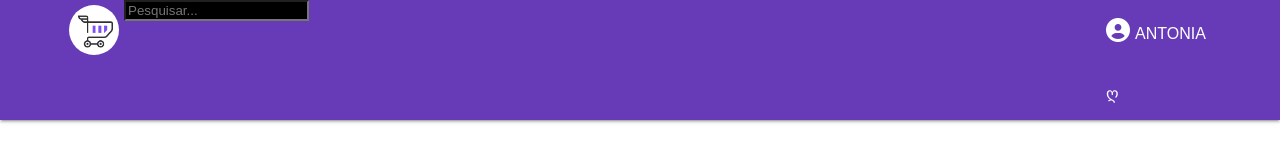
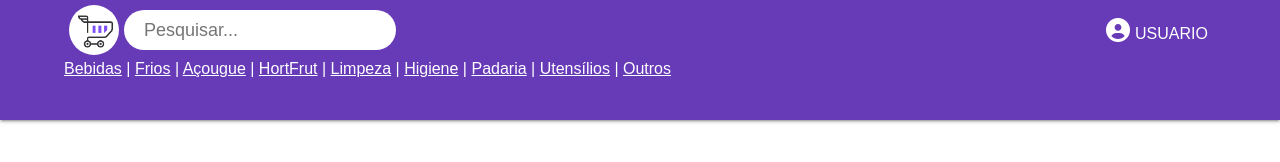
Before and after one commit to 4n70n14/market, a plain HTML site: page index.html in a window 1280 px wide. Drawn offline with Linux system fonts and the light colour scheme.

Commit message:
Add barra de busca

```diff
--- a/css/market.css
+++ b/css/market.css
@@ -9,6 +9,7 @@ body{
     height: 100%;
     margin: 0;
     overflow: hidden;
+    font-family: sans-serif;
 }
 
 body{
@@ -76,5 +77,33 @@ header .linha .usuario >i{
 }
 
 header #barra-busca{
-    background-color: #000;
+   border: none;
+   position: absolute;
+   min-width: 159px;
+    width: calc(100 -175px);
+    max-width: 50%;
+   height: 40px;
+   line-height: 40px;
+   border-radius: 20px;
+   top: 10px;
+    padding: 0 20px;
+    font-size: 18px;
+    color: #673ab7dd;
+
 }
+
+header #barra-busca:focus{
+    outline: none;
+}
+
+header nav.secoes {
+
+}
+
+header nav.secoes a {
+    color: #fff;
+}
+
+header nav.secoes span{
+    color: #fff;
+}
--- a/index.html
+++ b/index.html
@@ -27,7 +27,7 @@
                <input type="text" name="barra-buscar" id="barra-busca" placeholder="Pesquisar...">
 
                 <div class="usuario">
-                    <i class="fas fa-user-circle"></i>Antonia ღ </div>
+                    <i class="fas fa-user-circle"></i>Usuario</div>
 
 
 
@@ -35,7 +35,17 @@
             </div>
 
             <div class="linha">
-
+                <nav class="secoes">
+                    <a href="#bebidas">Bebidas</a><span> |</span>
+                    <a href="#frioa">Frios</a><span> |</span>
+                    <a href="#acougue">Açougue</a><span> |</span>
+                    <a href="#hortfrut">HortFrut</a><span> |</span>
+                    <a href="#limpeza">Limpeza</a><span> |</span>
+                    <a href="#higiene">Higiene</a><span> |</span>
+                    <a href="#padaria">Padaria</a><span> |</span>
+                    <a href="#utensilios">Utensílios</a><span> |</span>
+                    <a href="#outros">Outros</a>
+                </nav>
             </div>
         </div>
     </header>
```
